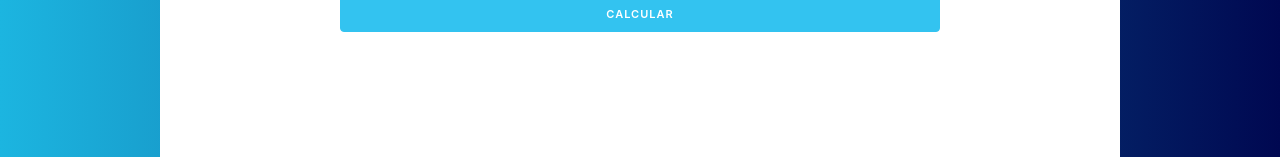
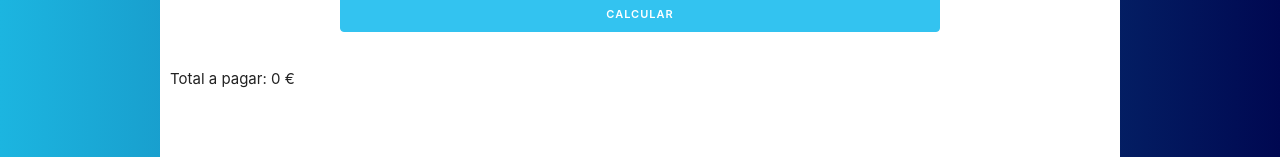
Before and after one commit to cesantaniello/prestame, a React (Create React App) app: page / in a window 1280 px wide. Shown: the part 316-473 px from the top of the page. Built offline with nearby package versions, Linux system fonts and the light colour scheme.

Commit message:
13. Agrega el componente para la cantidad a pagar

```diff
--- a/src/App.js
+++ b/src/App.js
@@ -7,6 +7,7 @@
     //Definir el state
     const [cantidad, guardarCantidad] = useState(0);
     const [plazo, guardarPlazo] = useState('');
+    const [total, guardarTotal] = useState(0);
 
   return (
     <Fragment>
@@ -19,7 +20,10 @@
           guardarCantidad={guardarCantidad}
           plazo={plazo}
           guardarPlazo={guardarPlazo}
+          total={total}
+          guardarTotal={guardarTotal}
         />
+        <p>Total a pagar: {total} €</p>
       </div>
     </Fragment>
   );
--- a/src/componentes/Formulario.js
+++ b/src/componentes/Formulario.js
@@ -1,7 +1,9 @@
 import React, {Fragment, useState} from 'react';
 import { calcularTotal } from '../helpers';
 
-const Formulario = ({cantidad, guardarCantidad, plazo, guardarPlazo}) => {
+const Formulario = (props) => {
+
+    const {cantidad, guardarCantidad, plazo, guardarPlazo, total, guardarTotal} = props;
 
     //Definir el state
     const [error, guardarError] = useState(false);
@@ -21,7 +23,9 @@
 
         //Realizar el calculo
         const total = calcularTotal(cantidad, plazo);
-        console.log(total);
+
+        //Guardar el total
+        guardarTotal(total);
     }
 
     return (
--- a/src/helpers.js
+++ b/src/helpers.js
@@ -44,5 +44,5 @@
         default:
             break;
     }
-    return totalCantidad + totalPlazo + cantidad;
+    return totalPlazo + totalCantidad + cantidad;
 }
```
